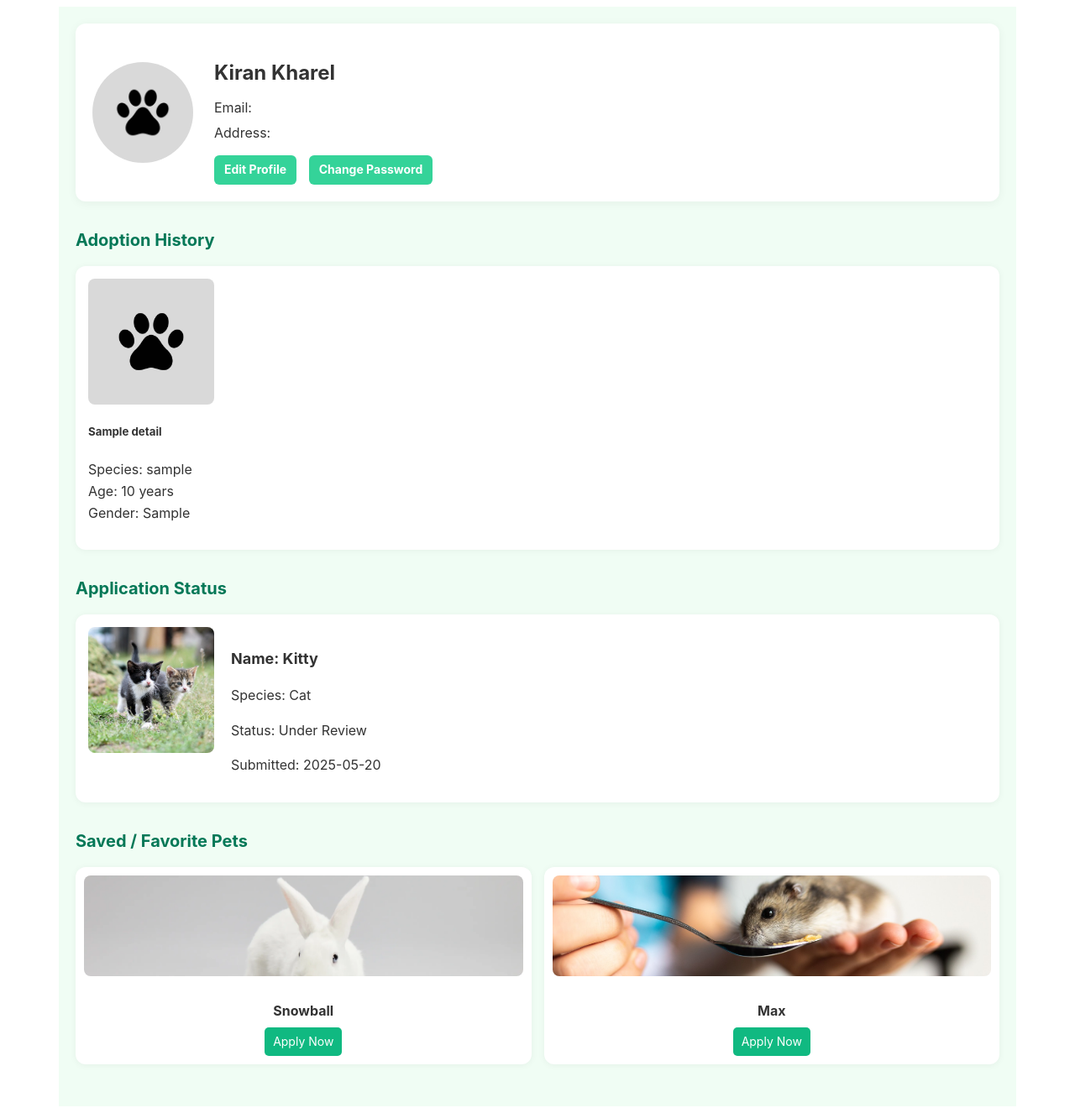
After one commit to Kiran-Kharel/Peternity, a PHP site: page /userprofile.php in a window 1280 px wide. The commit adds this page. Shown: the whole page at 84% size. Run offline with PHP 8.4, Linux system fonts and the light colour scheme; tables that the repository leaves empty or names only in its code hold one stand-in row (values such as "Sample post").

Commit message:
add userprofile page

```diff
--- /dev/null
+++ b/Assets/css/userprofile.css
@@ -0,0 +1,112 @@
+.user-section {
+  max-width: 1100px;
+  margin: auto;
+  font-family: 'Inter', sans-serif;
+  background-color: #f0fdf4;
+  color: #333;
+  line-height: 1.6;
+  padding: 20px;
+}
+.profile-header {
+  display: flex;
+  align-items: center;
+  background: #fff;
+  padding: 20px;
+  border-radius: 12px;
+  box-shadow: 0 2px 12px rgba(0, 0, 0, 0.05);
+  margin-bottom: 30px;
+}
+.profile-header {
+  display: flex;
+  align-items: center;
+  background: #fff;
+  padding: 20px;
+  border-radius: 12px;
+  box-shadow: 0 2px 12px rgba(0, 0, 0, 0.05);
+  margin-bottom: 30px;
+}
+#profile-pic {
+  width: 120px;
+  height: 120px;
+  border-radius: 50%;
+  object-fit: cover;
+  margin-right: 25px;
+}
+.user-info h2 {
+  margin-bottom: 10px;
+  font-size: 24px;
+}
+.user-info p {
+  margin: 4px 0;
+}
+.edit-btn, .password-btn {
+  display: inline-block;
+  margin-top: 10px;
+  margin-right: 10px;
+  padding: 6px 12px;
+  background-color: #34d399;
+  color: #fff;
+  text-decoration: none;
+  border-radius: 6px;
+  font-size: 14px;
+  font-weight: bold;
+}
+.card-section {
+  margin-bottom: 30px;
+}
+.card-section h3 {
+  margin-bottom: 15px;
+  font-size: 20px;
+  color: #047857;
+}
+.parts {
+  display: flex;
+  background: #ffffff;
+  border-radius: 12px;
+  box-shadow: 0 1px 8px rgba(0, 0, 0, 0.05);
+  padding: 15px;
+  margin-bottom: 15px;
+}
+.parts img {
+  width: 150px;
+  height: 150px;
+  border-radius: 8px;
+  object-fit: cover;
+  margin-right: 20px;
+}
+.card-info h4 {
+  font-size: 18px;
+  margin-bottom: 6px;
+}
+.favorites-grid {
+  display: grid;
+  grid-template-columns: repeat(auto-fit, minmax(160px, 1fr));
+  gap: 15px;
+}
+.fav-card {
+  background: #fff;
+  border-radius: 12px;
+  padding: 10px;
+  text-align: center;
+  box-shadow: 0 1px 8px rgba(0, 0, 0, 0.05);
+}
+.fav-card img {
+  width: 100%;
+  height: 120px;
+  border-radius: 8px;
+  object-fit: cover;
+  margin-bottom: 8px;
+}
+.fav-card h4 {
+  font-size: 16px;
+  margin-bottom: 6px;
+}
+.fav-card a {
+  text-decoration: none;
+  font-size: 14px;
+  color: white;
+  background-color: #10b981;
+  padding: 6px 10px;
+  border-radius: 5px;
+  display: inline-block;
+}
--- a/index.php
+++ b/index.php
@@ -21,7 +21,7 @@
     <link rel="stylesheet" href="Assets/css/categorysection.css">
     <link rel="stylesheet" href="Assets/css/rehomebanner.css">
     <link rel="stylesheet" href="Assets/css/featuresection.css">
-     <link rel="stylesheet" href="Assets/css/infosection.css">
+    <link rel="stylesheet" href="Assets/css/infosection.css">
 
 
 
--- /dev/null
+++ b/userprofile.php
@@ -0,0 +1,78 @@
+<link rel="stylesheet" href="Assets/css/userprofile.css">
+<?php
+require_once 'connect.php';
+
+$fetchquery = "SELECT * FROM pet_details ORDER BY id DESC LIMIT 3";
+$fetchall = mysqli_query($conn, $fetchquery);
+
+$outputarray = array();
+if (mysqli_num_rows($fetchall) > 0) {
+	while ($x = mysqli_fetch_assoc($fetchall)) {
+		array_push($outputarray, $x);
+	}
+}
+else {
+    echo" 😭 No Pets Found. ";
+
+}
+$imgdir = "Assets/uploads/";
+
+?>
+<div class="user-section">
+    <div class="profile-header">
+        <img src="Assets/images/default-pet.jpg" alt="Profile" id="profile-pic"/><br/>
+        <div class="user-info">
+            <h2>Kiran Kharel</h2>
+            <p>Email:</p>
+            <p>Address:</p>
+            <a href="#" class="edit-btn">Edit Profile</a>
+            <a href="#" class="password-btn">Change Password</a>
+        </div>
+    </div>
+    <section class="card-section">
+        <h3>Adoption History</h3>
+        <div class="parts">
+            <?php
+                foreach($outputarray as $x){
+
+                    $id = $x['id'];
+                    $petName = $x['pet_name'];
+                    $species = strtolower(trim($x['species']));
+                    $age = $x['age'];
+                    $gender = $x['gender'];
+                    $imgprofile = $x['photo_path'];
+                    $imgPath = (!empty($imgprofile) && file_exists($imgdir.$imgprofile))? $imgdir.$imgprofile: $imgdir.'default-pet.jpg';
+
+                    echo '<div class="card px-0" id="'.$id.'" data-name="'.$species.'"><img src="'.$imgPath.'" class="card-img-top" alt="'.$petName.'" onerror="this.src=\''.$imgdir.'default-pet.jpg\'"><div class="card-body"><h5 class="card-title">'.$petName.'</h5><p class="card-text">Species: '.$species.' <br>Age: '.$age.' years <br>Gender: '.$gender.' '.'</p></div></div> ';
+                }
+            ?>
+        </div>
+    </section>
+    <section class="card-section">
+        <h3>Application Status</h3>
+        <div class="parts">
+            <img src="Assets/images/cats-8105667_1280.jpg" alt="Cat" />
+            <div class="card-info">
+            <h4>Name: Kitty</h4>
+            <p>Species: Cat</p>
+            <p>Status: Under Review</p>
+            <p>Submitted: 2025-05-20</p>
+            </div>
+        </div>
+    </section>
+    <section class="card-section">
+        <h3>Saved / Favorite Pets</h3>
+        <div class="favorites-grid">
+            <div class="fav-card">
+            <img src="Assets\images\05_Rabbit_S_Nemo_2262.jpg.webp" alt="Rabbit" />
+            <h4>Snowball</h4>
+            <a href="#">Apply Now</a>
+            </div>
+            <div class="fav-card">
+            <img src="Assets/images/hamster-5115246_1280.jpg" alt="DogHamster" />
+            <h4>Max</h4>
+            <a href="#">Apply Now</a>
+            </div>
+        </div>
+    </section>
+</div>
```
